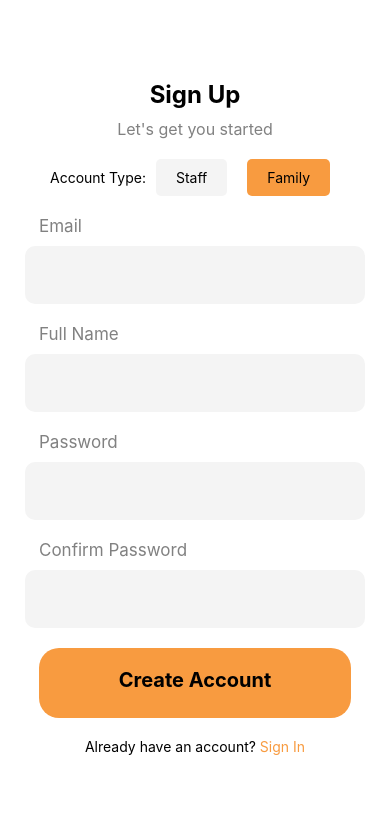
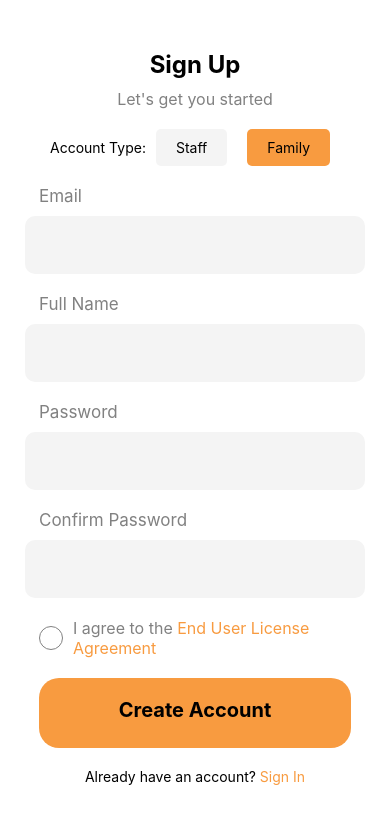
Before and after one commit to ChangePlusPlusVandy/fl-frontend, a React Native app: screen /SignUp in a window 390 px wide. Shown: the top 824 px of the page. Built offline with nearby package versions, Linux system fonts and the light colour scheme; no server answers; what @cloudinary/url-gen would draw is missing.

Commit message:
EULA checkbox and text/linking method created (#36)

```diff
--- a/app/screens/SignUp.tsx
+++ b/app/screens/SignUp.tsx
@@ -11,6 +11,7 @@
   Platform,
   Dimensions,
   ScrollView,
+  Linking,
 } from "react-native";
 import { NavigationProp } from "@react-navigation/native";
 import useAuthStore, { CreateUserProps } from "../stores/auth";
@@ -31,6 +32,7 @@
   });
   const { user, createAccount } = useAuthStore();
   const [secure, setSecure] = useState(true);
+  const [agreedToEULA, setAgreedToEULA] = useState(false);
   const firebase = useFirebase();
   const auth = getAuth(firebase);
 
@@ -42,6 +44,10 @@
     try {
       if (form.password !== form.confirmPassword) {
         throw new Error("Passwords do not match");
+      }
+
+      if (!agreedToEULA) {
+        throw new Error("Please agree to the End User License Agreement");
       }
 
       await createAccount(form);
@@ -56,13 +62,19 @@
     setForm({ ...form, ...updates });
   };
 
+  const handleEULAPress = () => {
+    Linking.openURL("https://www.youtube.com/watch?v=dQw4w9WgXcQ");
+  };
+
   return (
     <TouchableWithoutFeedback
       onPress={() => {
         Keyboard.dismiss();
-      }}>
+      }}
+    >
       <KeyboardAvoidingView
-        behavior={Platform.OS === "ios" ? "padding" : "height"}>
+        behavior={Platform.OS === "ios" ? "padding" : "height"}
+      >
         <ScrollView>
           <View style={styles.root}>
             <View style={styles.wrapper}>
@@ -75,7 +87,8 @@
                     styles.accountTypeButton,
                     form.type === "Staff" && styles.selectedAccountType,
                   ]}
-                  onPress={() => updateForm({ type: "Staff" })}>
+                  onPress={() => updateForm({ type: "Staff" })}
+                >
                   <Text>Staff</Text>
                 </TouchableOpacity>
                 <TouchableOpacity
@@ -83,7 +96,8 @@
                     styles.accountTypeButton,
                     form.type === "Family" && styles.selectedAccountType,
                   ]}
-                  onPress={() => updateForm({ type: "Family" })}>
+                  onPress={() => updateForm({ type: "Family" })}
+                >
                   <Text>Family</Text>
                 </TouchableOpacity>
               </View>
@@ -117,9 +131,28 @@
                 value={form.confirmPassword}
                 onChangeText={(text) => updateForm({ confirmPassword: text })}
               />
+
+              <View style={styles.checkboxContainer}>
+                <TouchableOpacity
+                  onPress={() => setAgreedToEULA(!agreedToEULA)}
+                >
+                  <View style={styles.checkbox}>
+                    {agreedToEULA && (
+                      <Text style={styles.checkmark}>&#10003;</Text>
+                    )}
+                  </View>
+                </TouchableOpacity>
+                <Text style={styles.eulaText}>
+                  I agree to the{" "}
+                  <Text style={styles.linkText} onPress={handleEULAPress}>
+                    End User License Agreement
+                  </Text>
+                </Text>
+              </View>
               <TouchableOpacity
                 style={styles.signUpButton}
-                onPress={handleAccountCreation}>
+                onPress={handleAccountCreation}
+              >
                 <Text style={styles.createAccount}>Create Account</Text>
               </TouchableOpacity>
               <TouchableOpacity style={styles.signInLink}>
@@ -127,7 +160,8 @@
                   Already have an account?{" "}
                   <Text
                     style={styles.signIn}
-                    onPress={() => navigation.navigate("SignIn")}>
+                    onPress={() => navigation.navigate("SignIn")}
+                  >
                     Sign In
                   </Text>
                 </Text>
@@ -218,6 +252,33 @@
   signIn: {
     color: "#f89b40",
   },
+  checkboxContainer: {
+    flexDirection: "row",
+    alignItems: "center",
+    marginBottom: 20,
+  },
+  checkbox: {
+    width: 24,
+    height: 24,
+    borderRadius: 12,
+    borderWidth: 1,
+    borderColor: "#818181",
+    alignItems: "center",
+    justifyContent: "center",
+    marginRight: 10,
+  },
+  checkmark: {
+    fontSize: 18,
+    color: "#818181",
+  },
+  eulaText: {
+    fontSize: 16,
+    color: "#818181",
+  },
+  linkText: {
+    fontSize: 16,
+    color: "#f89b40",
+  },
 });
 
 export default SignUp;
```
